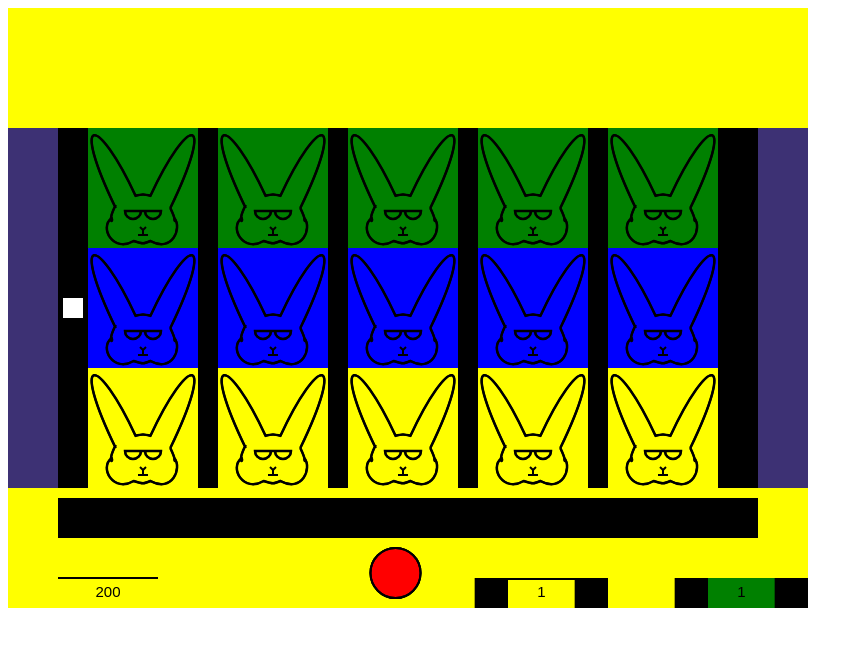
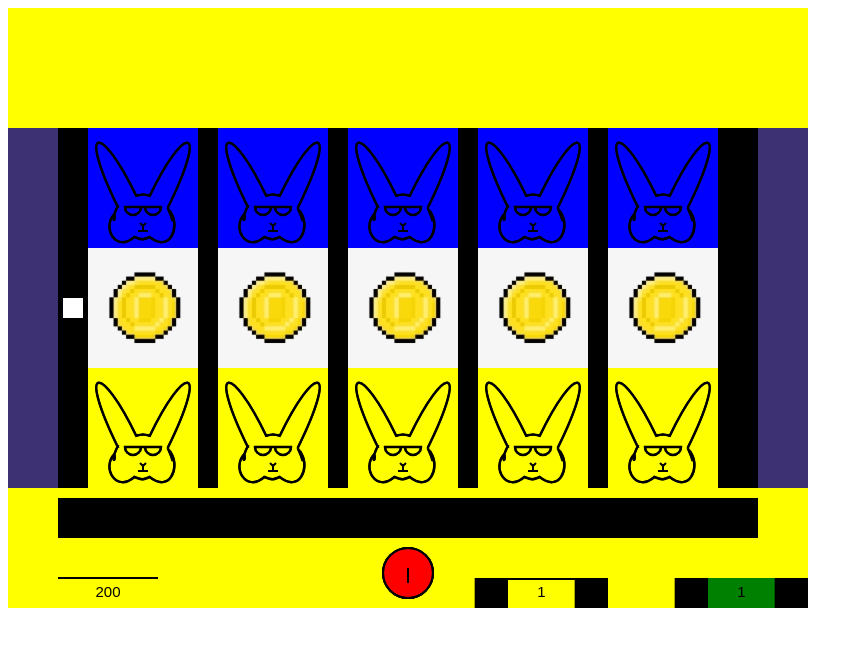
Before and after one commit to Binsr/Slot-Game, a plain HTML site: page index.html in a window 1280 px wide. Shown: the whole page, without its empty margins (0-863 px from the left). Drawn offline with Linux system fonts and the light colour scheme.

Commit message:
Coin added

```diff
--- a/index.html
+++ b/index.html
@@ -16,5 +16,11 @@
     <audio id="lines" src="./src/sounds/lines1.mp3" type="audio/mp3"></audio>
     <audio id="spin" src="./src/sounds/spin1.mp3" type="audio/mp3"></audio>
     <audio id="win" src="./src/sounds/win1.mp3" type="audio/mp3"></audio>
+    <img src="./src/coinSprite/sprite1.jpg" id="coinPos0" style="display:none;">
+    <img src="./src/coinSprite/sprite2.jpg" id="coinPos1" style="display:none;">
+    <img src="./src/coinSprite/sprite3.jpg" id="coinPos2" style="display:none;">
+    <img src="./src/coinSprite/sprite4.jpg" id="coinPos3" style="display:none;">
+    <img src="./src/coinSprite/sprite5.jpg" id="coinPos4" style="display:none;">
+    <img src="./src/coinSprite/sprite6.jpg" id="coinPos5" style="display:none;">
 </body>
 </html>
--- a/src/SpinBtn.js
+++ b/src/SpinBtn.js
@@ -7,15 +7,19 @@ export default class SpinBtn {
         this.r= 12.5;
 
         this.position= {
-            x: gameWidth/2 - this.width/2,
+            x: gameWidth/2,
             y: gameHeight-this.height/2-10,
         };
     }
     draw(context){
         context.fillStyle= this.color;
-        //context.fillRect(this.position.x, this.position.y, this.width, this.height);
         context.beginPath()
-        context.arc(this.position.x+this.r, this.position.y, 2*this.r, 0, Math.PI*2, false);
+        context.arc(this.position.x, this.position.y, 2*this.r, 0, Math.PI*2, false);
+        context.moveTo(this.position.x,this.position.y-5);
+        context.lineTo(this.position.x,this.position.y+10);
+        // context.lineto(this.position.x-3,this.position.y+12);
+        // context.moveTo(this.position.x,this.position.y+10);
+        // context.lineto(this.position.x+3,this.position.y+12);
         context.stroke();
         context.fill();
     }
--- a/src/Symbols.js
+++ b/src/Symbols.js
@@ -3,6 +3,28 @@ export default class Symbols{
         this.id= id;
         this.value= value;
         this.color= null;
+
+        this.bunny={
+            glassesStartAngle: 0,
+            glassesEndAndgle:  Math.PI,
+            animationCounter: 0,
+            animationTime: 50,
+            animation: false
+        }
+
+        this.coin={
+            counter: 0,
+            frameTime: 5,
+            sprite: [],
+            iterator:0,
+            animation: false,
+        }
+        this.coin.sprite.push(document.getElementById('coinPos0'));
+        this.coin.sprite.push(document.getElementById('coinPos1'));
+        this.coin.sprite.push(document.getElementById('coinPos2'));
+        this.coin.sprite.push(document.getElementById('coinPos3'));
+        this.coin.sprite.push(document.getElementById('coinPos4'));
+        this.coin.sprite.push(document.getElementById('coinPos5'));
 
         if(id == 1)
             this.color= "red";
@@ -12,6 +34,8 @@ export default class Symbols{
             this.color= "blue";
         else
             this.color= "yellow";
+
+
     }
 
     getId(){
@@ -25,21 +49,24 @@ export default class Symbols{
     draw(context,width,height,posX,posY){
         if(this.id == 1){
             context.fillStyle= "red";
-            this.drawBunny(context,width,height,posX,posY);
+            context.fillRect(posX, posY, width, height);
+            this.drawBunny(context,width-10,height-16,posX+5,posY+8);
         }else if(this.id == 2){
-            context.fillStyle= "green";
-            this.drawBunny(context,width,height,posX,posY);
+            context.fillStyle= "blue";
+            context.fillRect(posX, posY, width, height);
+            this.drawBunny(context,width-10,height-16,posX+5,posY+8);
         }else if(this.id == 3){
-            context.fillStyle= "blue";
-            this.drawBunny(context,width,height,posX,posY);
+            context.fillStyle= "#F6F6F6";
+            context.fillRect(posX, posY, width, height);
+            context.drawImage(this.coin.sprite[this.coin.iterator],posX+15,posY+20);
         }else if(this.id == 4){
             context.fillStyle= "yellow";
-            this.drawBunny(context,width,height,posX,posY);
+            context.fillRect(posX, posY, width, height);
+            this.drawBunny(context,width-10,height-16,posX+5,posY+8);
         }
     }
     drawBunny(context,width,height,posX,posY){
         context.lineWidth= 2.5;
-        context.fillRect(posX, posY, width, height);
         context.beginPath();
         context.strokeStyle= "black";
                                          //LEVO UVO
@@ -55,10 +82,10 @@ export default class Symbols{
         context.bezierCurveTo(posX+width/2,posY+height/2+6,posX+width/2,posY+height/2+6,posX+(width/3)*2-width/10+1, posY+height/2+8);
                                             //OCI
         context.moveTo(posX+(width/2)+10, posY+(height/4)*3-7);
-        context.arc(posX+(width/2)+10, posY+(height/4)*3-7,8, 0, Math.PI, false);
+        context.arc(posX+(width/2)+10, posY+(height/4)*3-7,8, this.bunny.glassesStartAngle, this.bunny.glassesEndAndgle, false);
         context.moveTo(posX+(width/2)+10, posY+(height/4)*3-7);
         context.lineTo(posX+(width/2)-10, posY+(height/4)*3-7);
-        context.arc(posX+(width/2)-10, posY+(height/4)*3-7, 8, 0, Math.PI, false);
+        context.arc(posX+(width/2)-10, posY+(height/4)*3-7, 8, this.bunny.glassesStartAngle, this.bunny.glassesEndAndgle, false);
         context.lineTo(posX+(width/2)-10, posY+(height/4)*3-7);
                                         //LEVI DEO GLAVE
         context.moveTo(posX+(width/3)-width/10+2, posY+height/2+17);
@@ -81,5 +108,57 @@ export default class Symbols{
         // context.moveTo
         context.stroke();
     }
+    bunnyAnimationStart(){
+        this.bunny.animation= true;
+        this.bunny.animationCounter= 0;
+    }
+    stopBunnyAnimation(){
+        this.bunny.animation= false;
+        this.bunny.glassesStartAngle= 0;
+        this.bunny.glassesEndAndgle= Math.PI;
+    }
+    bunnyAnimationUpdate(){
+        if(!this.bunny.animation)
+            return;
+
+        if(this.bunny.animationCounter  < 30){
+            this.bunny.glassesStartAngle= Math.PI;
+            this.bunny.glassesEndAndgle= 2*Math.PI;
+        }else{
+            this.bunny.glassesStartAngle= 0;
+            this.bunny.glassesEndAndgle= Math.PI;
+        }
+        if(this.bunny.animationCounter == this.bunny.animationTime){
+            this.stopBunnyAnimation();
+        }
+        this.bunny.animationCounter++;
+    }
+    coinStartAnimation(){
+        if(this.coin.animation)
+            return;
+        this.coin.animation= true;
+        this.coin.counter= 0;
+    }
+
+    coinStopAnimation(){
+        this.coin.iterator= 0;
+        this.coin.animation= false;
+        this.coin.counter= 0;
+    }
+    coinUpdate(){
+        if(!this.coin.animation)
+            return;
+        this.coin.counter++;
+        if(this.coin.counter == this.coin.frameTime){
+            this.coin.counter= 0;
+            this.coin.iterator++;
+            if(this.coin.iterator == this.coin.sprite.length)
+                this.coin.iterator = 0;
+        }
+    }
+
+    coinAnimation(){
+
+    }
 
 }
--- a/src/index.js
+++ b/src/index.js
@@ -8,7 +8,7 @@ import Symbols from './Symbols.js';
 import Margin from './Margin.js';
 import LinesBtn from './LinesBtn.js';
 import LinesCreator from './LinesCreator.js'; // PREBACI DRAW ZA SVAKU KLASU SKROZ DOLE DA BUDE NA ISTOJ POZICIJI
-import Calculations from './Calculations.js';
+import Calculations from './Calculations.js'; //DA NE MOZE bet DOK SE SPINUJE DA SE MENJA
 import Display from './Display.js';
 import Music from './Music.js';
 
@@ -20,7 +20,7 @@ const LINES_RECT= 20;
 const NUMBER_OF_LINES= 9;
 const TOP_MARGIN_HEIGHT= 120;
 const BOT_MARGIN_HEIGHT= 200;
-const DISPLAY_WIDTH= 700,DISPLAY_HEIGHT= 40;
+const DISPLAY_WIDTH= 700,DISPLAY_HEIGHT= 40;//PREPRAVI SIMBOLE CITLJIVOST
 
 let canvas= document.getElementById("gameScreen");
 let context= canvas.getContext("2d");
@@ -36,9 +36,10 @@ let display= new Display(GAME_WIDTH/2, REEL_HEIGHT + DISPLAY_HEIGHT/2+10, DISPLA
 let reelParts= [[],[],[],[],[]];
 
 let symbols= [];
+let coinSimb= new Symbols(3,10);
 symbols.push(new Symbols(1,5));
 symbols.push(new Symbols(2,5));
-symbols.push(new Symbols(3,5));
+symbols.push(coinSimb);
 symbols.push(new Symbols(4,5));
 
 for(let i= 0; i < NUMBER_OF_REELS; i++){
@@ -65,6 +66,7 @@ let oneRoundWin= 0;
 canvas.addEventListener('click', function(event) {
     if(spinBtn.clicked(event.clientX, event.clientY)){
         if(!spinBtn.isActive()){
+            symbols[0].stopBunnyAnimation();
             let wholeBet= betBtn.getBet() * linesBtn.getNumbOfActiveLines();
             if(creditBar.getCredit() > wholeBet)
                 Music.spin();
@@ -117,6 +119,7 @@ function update(){
         if(numbOfOffReels == NUMBER_OF_REELS){
             spinBtn.switchActiveOn(false);
             numbOfOffReels= 0;
+            symbols[0].bunnyAnimationStart();
             if(oneRoundWin > 0){
                 display.setMessage("YOU WON: " + oneRoundWin);
                 display.setMessageTime(100);
@@ -131,7 +134,9 @@ function update(){
     }
     linesBtn.updateCounter();
     display.updateDisplay();
-
+    symbols[0].bunnyAnimationUpdate();
+    coinSimb.coinStartAnimation();
+    coinSimb.coinUpdate();
 }
 
 function drawLines(){
```
Also changed, not shown: src/coinSprite/sprite1.jpg (added), src/coinSprite/sprite2.jpg (added), src/coinSprite/sprite3.jpg (added), src/coinSprite/sprite4.jpg (added), src/coinSprite/sprite5.jpg (added), src/coinSprite/sprite6.jpg (added).
